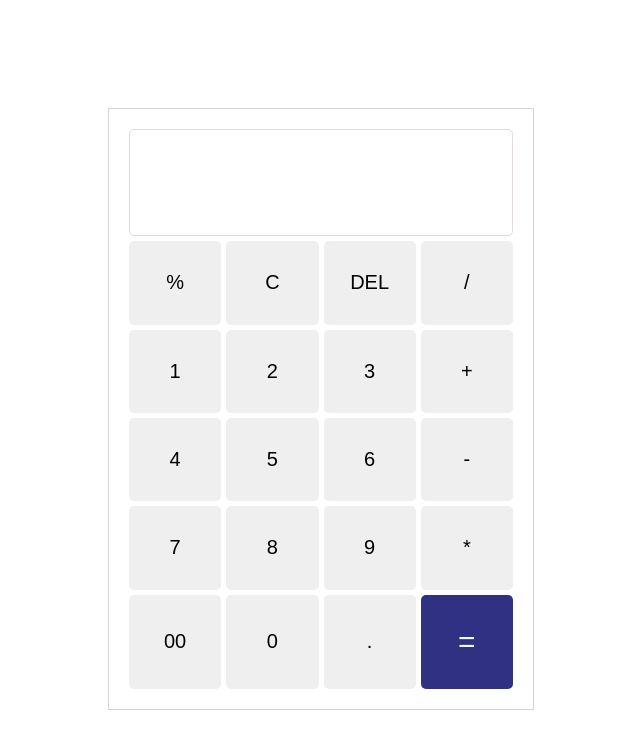
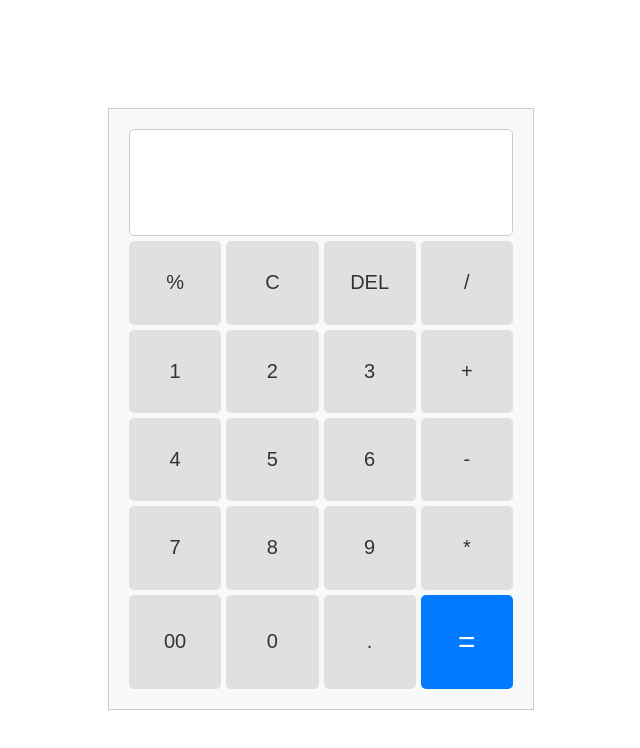
Before and after one commit to Aravindh-vignesh/Calculator, a plain HTML site: page index.html in a window 1280 px wide. Shown: the whole page, without its empty margins (319-959 px from the left). Drawn offline with Linux system fonts and the light colour scheme.

Commit message:
Update index.css

```diff
--- a/index.css
+++ b/index.css
@@ -1,43 +1,54 @@
-.calculator{
+.calculator {
     width: 30vw;
     height: 70vh;
-    border: 1px solid rgb(216, 210, 210);
+    border: 1px solid #cccccc;
     margin: auto;
     position: relative;
     top: 100px;
     display: grid;
     gap: 5px;
     padding: 20px;
+    background-color: #f8f9fa; /* light background */
 }
-.calculator>.form-group{
+
+.calculator > .form-group {
     display: flex;
     justify-content: space-between;
     gap: 5px;
 }
-.calculator>.form-group>button{
-    width: 25%  ;
+
+.calculator > .form-group > button {
+    width: 25%;
     font-size: 20px;
     border: none;
     border-radius: 5px;
+    background-color: #e0e0e0; /* neutral button */
+    color: #333;
+    cursor: pointer;
 }
-.calculator>.form-group>button:hover{
-    background-color: rgb(196, 189, 189);
+
+.calculator > .form-group > button:hover {
+    background-color: #d0d0d0;
 }
-.calculator>.form-group>input{
+
+.calculator > .form-group > input {
     width: 100%;
     font-size: 40px;
-    border: 1px solid rgb(227, 218, 218);
+    border: 1px solid #cccccc;
     text-align: end;
     outline: none;
     border-radius: 5px;
     padding-right: 10px;
+    background-color: #ffffff;
+    color: #333;
 }
-.calculator>.form-group>.evaluate{
-    color: aliceblue;
-    background-color: rgb(49, 49, 132);
+
+.calculator > .form-group > .evaluate {
+    color: #ffffff;
+    background-color: #007bff; /* Bootstrap primary blue */
     font-size: 30px;
 }
-.calculator>.form-group>.evaluate:hover{
-    background-color: rgb(73, 73, 177);
 
+.calculator > .form-group > .evaluate:hover {
+    background-color: #0056b3;
 }
```
